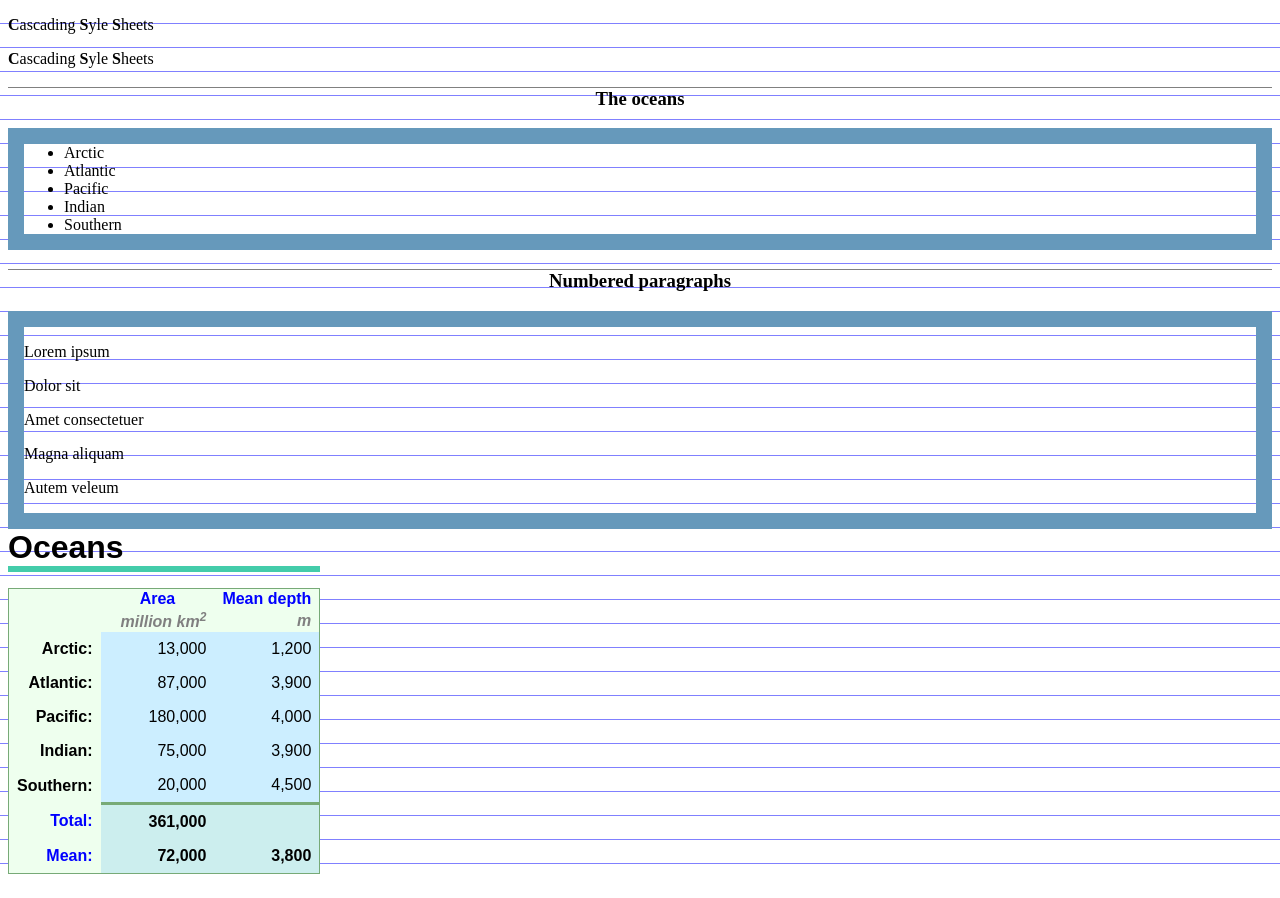
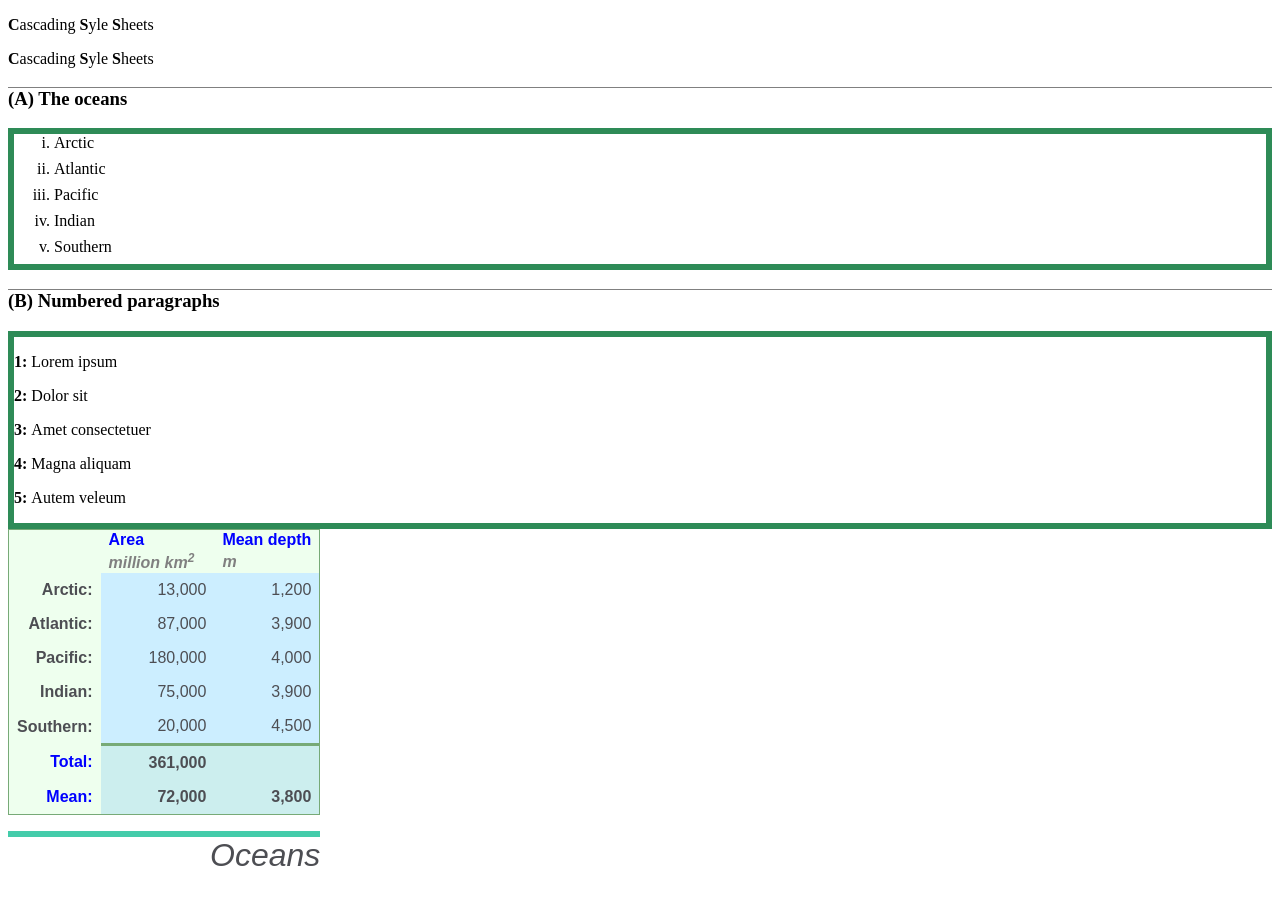
Before and after one commit to mjm87/cs336, a plain HTML site: page lab04/doc1.html in a window 1280 px wide. Drawn offline with Linux system fonts and the light colour scheme.

Commit message:
continued to work on lab04

```diff
--- a/lab04/doc1.html
+++ b/lab04/doc1.html
@@ -3,20 +3,25 @@
   <head>
   <meta charset="UTF-8">
   <title>Sample document</title>
-  <link rel="stylesheet" href="style1.css">
+<!--  <link rel="stylesheet" href="style1.css">  -->
+  <link rel="stylesheet" href="style2.css">
+  <link rel="stylesheet" href="style3.css">
   </head>
   <body>
 
-    <p>
-      <strong>C</strong>ascading
-      <strong>S</strong>yle
-      <strong>S</strong>heets
-    </p><p>
+    <!-- Cascading Style Sheets-->
+    <p id="first">
+      <strong class="carrot">C</strong>ascading
+      <strong class="spinach">S</strong>yle
+      <strong class="spinach">S</strong>heets
+    </p>
+    <p id = "second">
       <strong>C</strong>ascading
       <strong>S</strong>yle
       <strong>S</strong>heets
     </p>
 
+    <!-- Oceans-->
     <h3 id="oceans">The oceans</h3>
     <ul>
       <li>Arctic</li>
@@ -28,11 +33,11 @@
 
     <h3 class="numbered">Numbered paragraphs</h3>
     <div id="numbered">
-      <p>Lorem ipsum</p>
-      <p>Dolor sit</p>
-      <p>Amet consectetuer</p>
-      <p>Magna aliquam</p>
-      <p>Autem veleum</p>
+      <p class="numbered">Lorem ipsum</p>
+      <p class="numbered">Dolor sit</p>
+      <p class="numbered">Amet consectetuer</p>
+      <p class="numbered">Magna aliquam</p>
+      <p class="numbered">Autem veleum</p>
     </div>
 
     <table id="demo-table">
--- a/lab04/style1.css
+++ b/lab04/style1.css
@@ -1,103 +1,41 @@
 
+/* Styling for the string: Cascading Style Sheet */
+
+/* page-font */
 body {
-    background: url("Blue-rule.png");
+
+  /* creating the blue-bound note-book horror-scape */
+  background: url("Blue-rule.png");
+
+  /* using the most hated font ever created, because why not */
+  font: 16px "Comic Sans MS", cursive;
 }
 
-h3 {
-    border-top: 1px solid gray;
-    text-align: center;
+#first {
+  font-style: italic;
 }
 
-/* numbered paragraphs */
-h3.numbered {counter-reset: mynum;}
-
-p.numbered:before {
-    content: counter(mynum) ": ";
-    counter-increment: mynum;
-    font-weight: bold;
+#first, #second {
+  color: #00f;
 }
 
-ul, #numbered {
-    border: 1em solid #69b;
-    padding-right:1em;
+#first::before, #second::before {
+  content: url("Yellow-pin.png");
 }
 
-/*** Style for doc3.html (Tables) ***/
+/* initial letters */
+strong {
+  color: #f00;
+  font-size: 2em;
+  background-color: #ddf;
+}
 
-#demo-table {
-    font: 100% sans-serif;
-    background-color: #efe;
-    border-collapse: collapse;
-    empty-cells: show;
-    border: 1px solid #7a7;
-  }
+.spinach {
+  color: #080;
+}
 
-  #demo-table > caption {
-    text-align: left;
-    font-weight: bold;
-    font-size: 200%;
-    border-bottom: .2em solid #4ca;
-    margin-bottom: .5em;
-  }
-
-
-  /* basic shared rules */
-  #demo-table th,
-  #demo-table td {
-    text-align: right;
-    padding-right: .5em;
-  }
-
-  #demo-table th {
-    font-weight: bold;
-    padding-left: .5em;
-  }
-
-
-  /* header */
-  #demo-table > thead > tr:first-child > th {
-    text-align: center;
-    color: blue;
-  }
-
-  #demo-table > thead > tr + tr > th {
-    font-style: italic;
-    color: gray;
-  }
-
-  /* fix size of superscript */
-  #demo-table sup {
-    font-size: 75%;
-  }
-
-  /* body */
-  #demo-table td {
-    background-color: #cef;
-    padding:.5em .5em .5em 3em;
-  }
-
-  #demo-table tbody th:after {
-    content: ":";
-  }
-
-
-  /* footer */
-  #demo-table tfoot {
-    font-weight: bold;
-  }
-
-  #demo-table tfoot th {
-    color: blue;
-  }
-
-  #demo-table tfoot th:after {
-    content: ":";
-  }
-
-  #demo-table > tfoot td {
-    background-color: #cee;
-  }
-
-  #demo-table > tfoot > tr:first-child td {
-    border-top: .2em solid #7a7;
-  }
+/*
+.carrot {
+  color: orange;
+}
+*/
--- /dev/null
+++ b/lab04/style2.css
@@ -0,0 +1,40 @@
+/* numbered paragraphs */
+
+body {
+    /* resetting heading counts */
+    counter-reset: headnum;
+}
+
+h3 {
+    border-top: 1px solid gray;
+}
+
+li {
+    margin-bottom: 8px;
+}
+
+h3.numbered {
+    /* resetting list counters */
+    counter-reset: mynum;
+}
+
+p.numbered:before {
+    content: counter(mynum) ": ";
+    counter-increment: mynum;
+    font-weight: bold;
+}
+
+/* making ocean-types listed using i, ii, iii, etc. */
+ul {
+    list-style-type: lower-roman;
+}
+
+/* Adding header counters */
+h3:before {
+    content: "(" counter(headnum, upper-latin) ") ";
+    counter-increment: headnum;
+}
+
+ul, div#numbered {
+    border: 6px solid seagreen;
+}
--- /dev/null
+++ b/lab04/style3.css
@@ -0,0 +1,90 @@
+/*** Style for doc3.html (Tables) ***/
+
+#demo-table {
+  font: 100% sans-serif;
+  background-color: #efe;
+  border-collapse: collapse;
+  empty-cells: show;
+  border: 1px solid #7a7;
+  color: #4d4e53;
+}
+
+#demo-table > caption {
+  text-align: right;
+  font-style: italic;
+  font-size: 200%;
+  margin-top: .5em;
+  border-top: .2em solid #4ca;
+  margin-bottom: .5em;
+  caption-side: bottom;
+}
+
+
+/* basic shared rules */
+#demo-table th,
+#demo-table td {
+  text-align: right;
+  padding-right: .5em;
+}
+
+#demo-table th {
+  font-weight: bold;
+  padding-left: .5em;
+}
+
+/* header */
+#demo-table > thead > tr:first-child > th {
+  text-align: left;
+  color: blue;
+}
+
+#demo-table > thead > tr + tr > th {
+  text-align: left;
+  font-style: italic;
+  color: gray;
+}
+
+/* fix size of superscript */
+#demo-table sup {
+  font-size: 75%;
+}
+
+/* body */
+#demo-table td {
+  background-color: #cef;
+  padding:.5em .5em .5em 3em;
+}
+
+#demo-table > tbody > td {
+  border-bottom: .1em solid green;
+}
+
+#demo-table > tbody > td + td {
+    border-left: .1em solid green;
+}
+
+#demo-table tbody th:after {
+  content: ":";
+}
+
+
+/* footer */
+#demo-table tfoot {
+  font-weight: bold;
+}
+
+#demo-table tfoot th {
+  color: blue;
+}
+
+#demo-table tfoot th:after {
+  content: ":";
+}
+
+#demo-table > tfoot td {
+  background-color: #cee;
+}
+
+#demo-table > tfoot > tr:first-child td {
+  border-top: .2em solid #7a7;
+}
```
Also changed, not shown: lab04/Yellow-pin.png (added).
